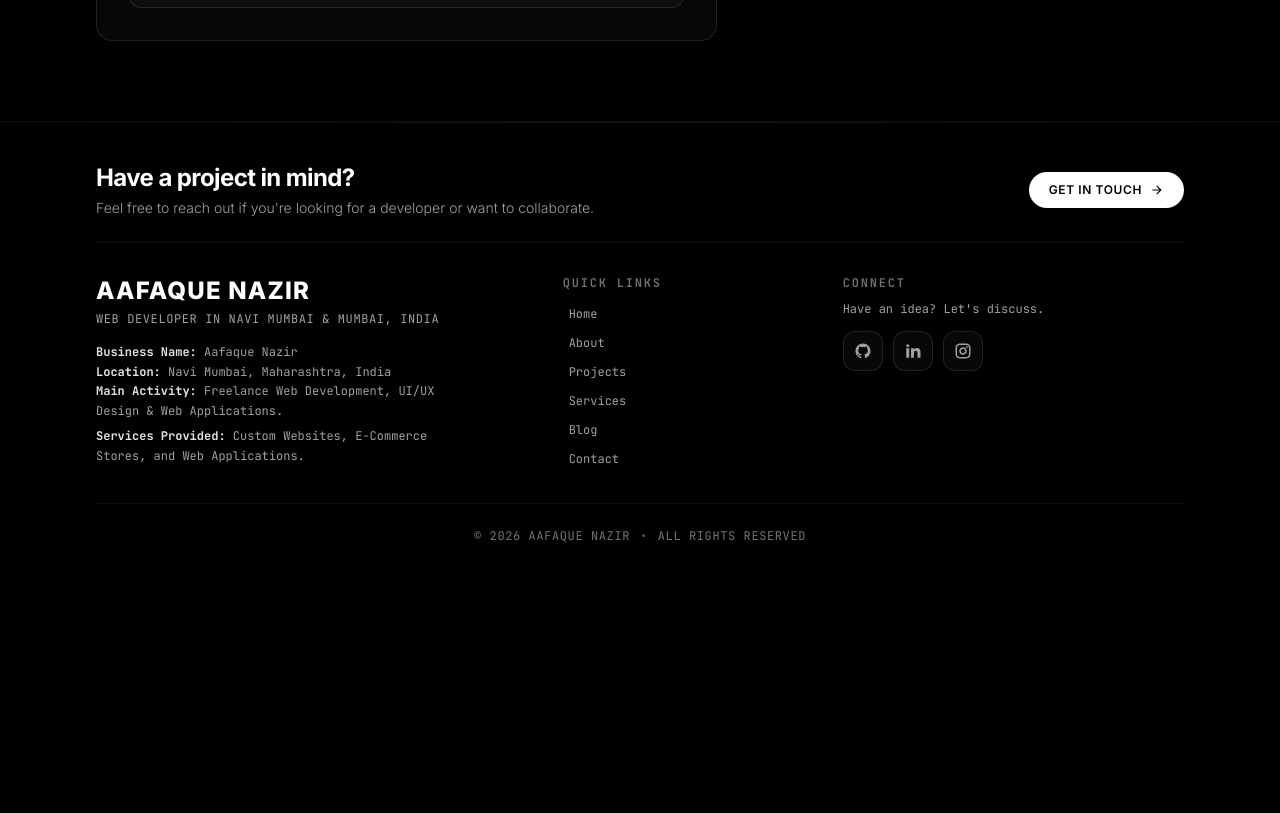
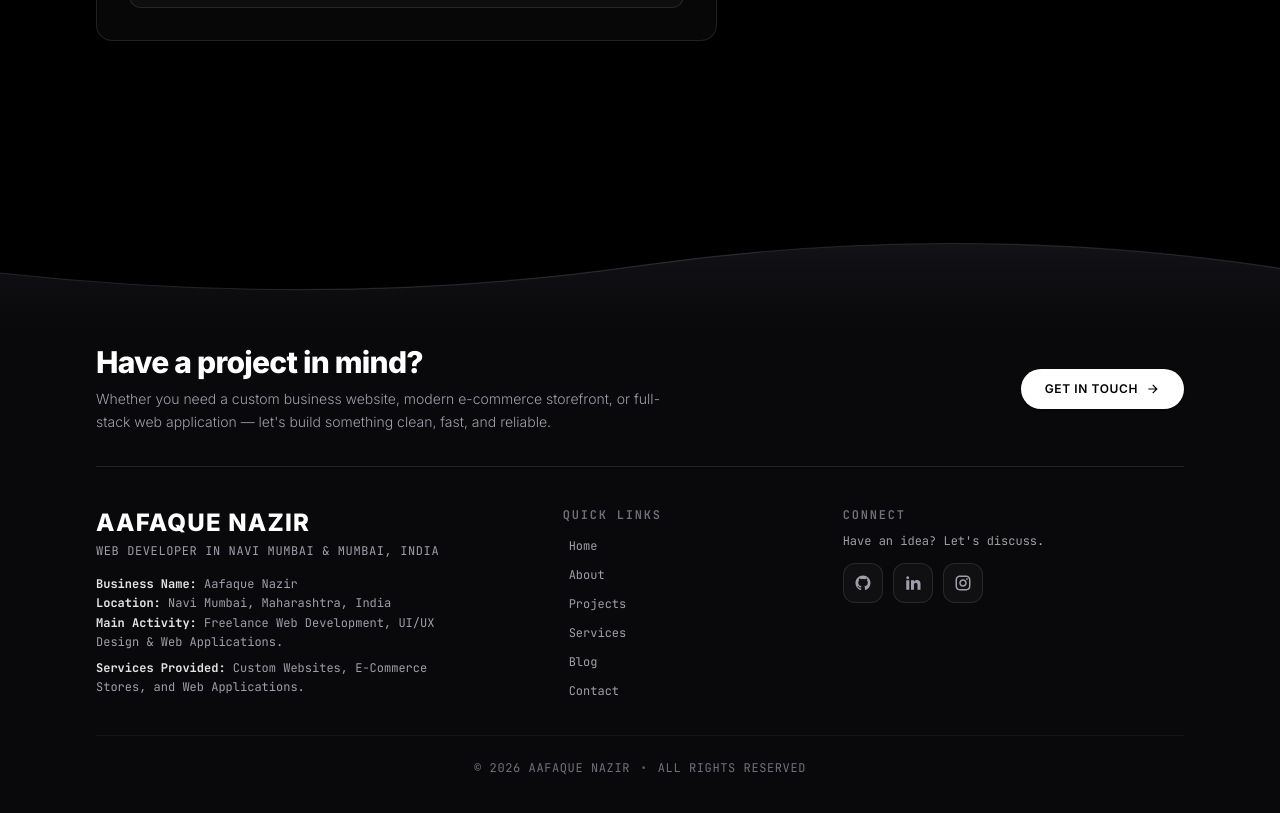
Before and after one commit to Aafaque-Nazir/Portfolio, a React (Vite) app: page /contact in a window 1280 px wide. Shown: the part 780-1593 px from the top of the page. Before the commit the page ends 1356 px from the top, so only its background shows below. Built offline with nearby package versions, Linux system fonts and the light colour scheme.

Commit message:
feat: add Footer component with organic wave transition and business details

```diff
--- a/src/components/Footer.jsx
+++ b/src/components/Footer.jsx
@@ -9,39 +9,79 @@ import { Link } from "react-router-dom";
 const Footer = () => {
   const navItems = [
     { name: "Home", path: "/" },
-    { name: "About", path: "/about/" },
-    { name: "Projects", path: "/projects/" },
-    { name: "Services", path: "/services/" },
-    { name: "Blog", path: "/blog/" },
-    { name: "Contact", path: "/contact/" },
+    { name: "About", path: "/about" },
+    { name: "Projects", path: "/projects" },
+    { name: "Services", path: "/services" },
+    { name: "Blog", path: "/blog" },
+    { name: "Contact", path: "/contact" },
   ];
 
   return (
-    <footer role="contentinfo" aria-label="Aafaque Nazir — Footer and navigation" className="relative z-50 w-full border-t border-white/5 bg-black pt-10 pb-8 overflow-hidden">
+    <footer
+      role="contentinfo"
+      aria-label="Aafaque Nazir — Footer and navigation"
+      className="relative z-40 w-full overflow-hidden mt-16 sm:mt-24"
+    >
+      {/* ─────────────────────────────────────────────────────────────
+          1. FLUID ORGANIC WAVE SECTION BOUNDARY (Behance-Style Curvature)
+      ────────────────────────────────────────────────────────────── */}
+      <div className="relative w-full overflow-hidden leading-none select-none pointer-events-none -mb-[1px]">
+        <svg
+          viewBox="0 0 1440 120"
+          preserveAspectRatio="none"
+          className="w-full h-14 sm:h-20 md:h-28 block"
+          aria-hidden="true"
+        >
+          <defs>
+            <linearGradient id="footerWaveGrad" x1="0" y1="0" x2="0" y2="1">
+              <stop offset="0%" stopColor="#121217" />
+              <stop offset="100%" stopColor="#09090b" />
+            </linearGradient>
+          </defs>
+          {/* Fluid Organic Wave Section Fill */}
+          <path
+            d="M 0,60 C 240,85 480,85 720,52 C 960,20 1200,20 1440,55 L 1440,120 L 0,120 Z"
+            fill="url(#footerWaveGrad)"
+          />
+          {/* 1px Hairline Stroke along the Wave */}
+          <path
+            d="M 0,60 C 240,85 480,85 720,52 C 960,20 1200,20 1440,55"
+            fill="none"
+            stroke="rgba(255, 255, 255, 0.12)"
+            strokeWidth="1.2"
+            vectorEffect="non-scaling-stroke"
+          />
+        </svg>
+      </div>
+
+      {/* ─────────────────────────────────────────────────────────────
+          2. FOOTER BODY (Deep Obsidian #09090b Seamless with Wave)
+      ────────────────────────────────────────────────────────────── */}
+      <div className="relative w-full bg-[#09090b] border-b border-white/5 pt-4 pb-12">
         {/* Subtle Background Radial Depth */}
-      <div className="absolute inset-0 bg-[radial-gradient(ellipse_at_bottom,_var(--tw-gradient-stops))] from-zinc-900/20 via-black to-black -z-0 pointer-events-none" />
-
-      {/* Ambient Top Glow Line */}
-      <div className="absolute top-0 left-0 right-0 h-[1px] bg-gradient-to-r from-transparent via-white/10 to-transparent pointer-events-none" />
+        <div className="absolute inset-0 bg-[radial-gradient(ellipse_at_top,_var(--tw-gradient-stops))] from-white/[0.02] via-transparent to-transparent -z-0 pointer-events-none" />
 
         <div className="w-full max-w-6xl mx-auto px-4 sm:px-6 lg:px-8 relative z-10">
-        {/* Pre-Footer CTA */}
-        <div className="pb-6 mb-8 border-b border-white/5 flex flex-col sm:flex-row items-start sm:items-center justify-between gap-4">
+          {/* Pre-Footer Callout */}
+          <div className="pb-8 mb-10 border-b border-white/10 flex flex-col md:flex-row items-start md:items-center justify-between gap-6">
             <div>
-            <h3 className="text-xl sm:text-2xl font-bold text-white tracking-tight">
+              <h3 className="text-2xl sm:text-3xl font-black text-white tracking-tight">
                 Have a project in mind?
               </h3>
-            <p className="text-xs sm:text-sm text-zinc-400 mt-1 font-light">
-              Feel free to reach out if you're looking for a developer or want to collaborate.
+              <p className="text-xs sm:text-sm text-zinc-400 mt-2 font-light max-w-xl leading-relaxed">
+                Whether you need a custom business website, modern e-commerce storefront, or full-stack web application — let's build something clean, fast, and reliable.
               </p>
             </div>
+
+            <div className="flex items-center gap-3 shrink-0 w-full md:w-auto">
               <Link
-            to="/contact/"
-            className="group/cta inline-flex items-center gap-2 px-5 py-2.5 rounded-full bg-white hover:bg-zinc-200 text-black font-semibold text-xs uppercase tracking-wider transition-all duration-200 shrink-0 active:scale-95"
+                to="/contact"
+                className="group/cta w-full md:w-auto inline-flex items-center justify-center gap-2 px-6 py-3 rounded-full bg-white hover:bg-zinc-200 text-black font-semibold text-xs uppercase tracking-wider transition-all duration-200 shadow-sm active:scale-95 select-none"
               >
                 <span>Get in Touch</span>
                 <RiArrowRightLine className="text-sm group-hover/cta:translate-x-1 transition-transform" />
               </Link>
+            </div>
           </div>
 
           <div className="grid grid-cols-1 md:grid-cols-12 gap-8 pb-8">
@@ -58,8 +98,8 @@ const Footer = () => {
 
               <div className="text-zinc-400 text-xs font-mono max-w-sm mt-1 leading-relaxed space-y-1.5">
                 <p>
-                <strong className="text-zinc-200">Business Name:</strong> Aafaque Nazir<br/>
-                <strong className="text-zinc-200">Location:</strong> Navi Mumbai, Maharashtra, India<br/>
+                  <strong className="text-zinc-200">Business Name:</strong> Aafaque Nazir<br />
+                  <strong className="text-zinc-200">Location:</strong> Navi Mumbai, Maharashtra, India<br />
                   <strong className="text-zinc-200">Main Activity:</strong> Freelance Web Development, UI/UX Design &amp; Web Applications.
                 </p>
                 <p>
@@ -130,6 +170,7 @@ const Footer = () => {
             </div>
           </div>
         </div>
+      </div>
     </footer>
   );
 };
```
Lines whose indentation alone changed are shown as unchanged.
